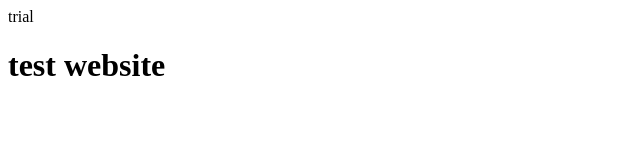
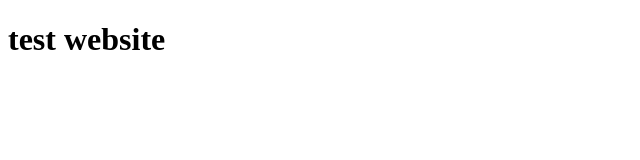
Before and after one commit to sanafathim/mindchampwebinar.github.io, a plain HTML site: page index.html in a window 1280 px wide. Shown: the whole page, without its empty margins (0-640 px from the left). Drawn offline with Linux system fonts and the light colour scheme.

Commit message:
Update index.html

```diff
--- a/index.html
+++ b/index.html
@@ -1,7 +1,7 @@
 <!doctype html>
 <html>
   <head>
-    trial
+
   </head>
   <body>
     <h1>test website</h1>
```
